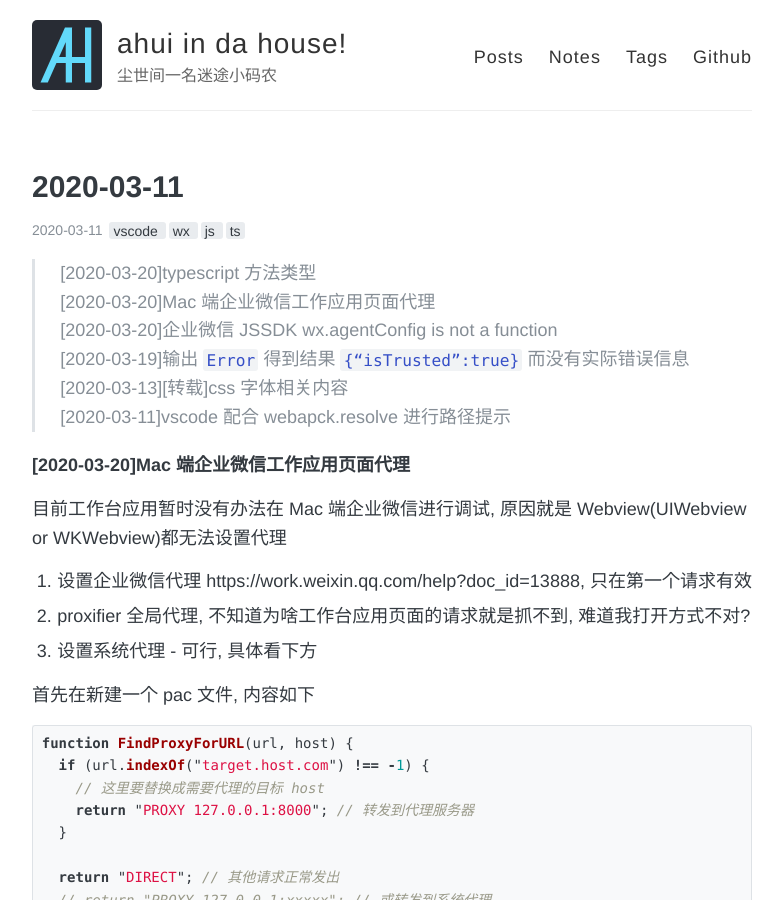
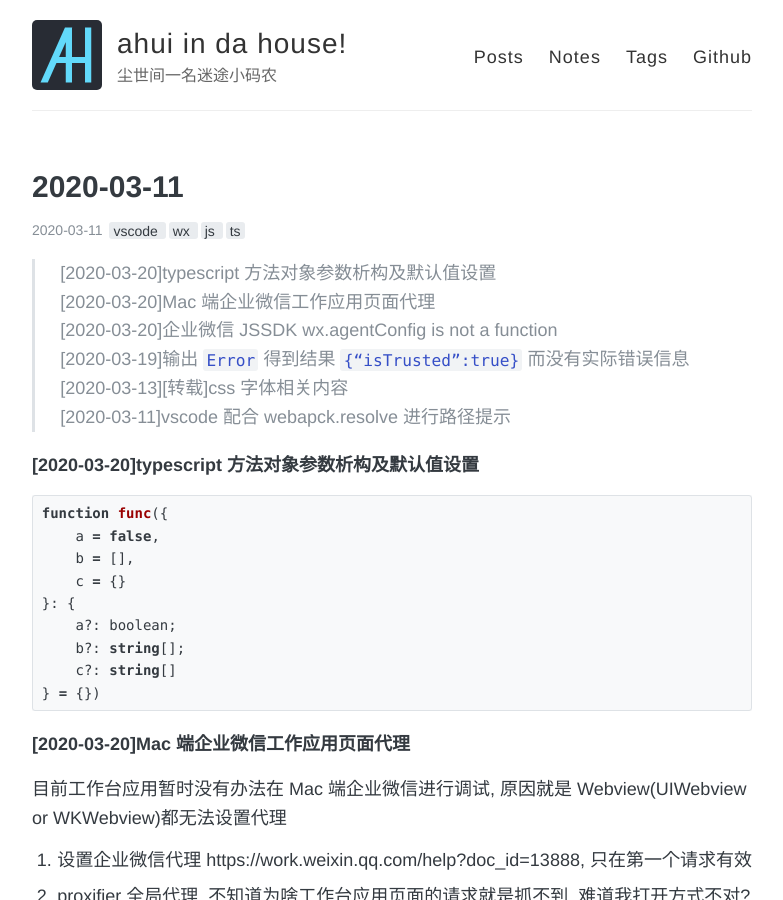
Before and after one commit to funkyLover/blog, a Jekyll site: the page built from notes/_posts/2020-03-11-notes.md, in a window 1280 px wide and 900 px high. Shown: the whole window, without its empty margins (248-1031 px from the left). Built offline with Jekyll 4.4.1, drawn with Linux system fonts in a browser that asks for light colours; comment, search, counter and statistics services are not loaded.

Commit message:
add note;

````diff
--- a/notes/_posts/2020-03-11-notes.md
+++ b/notes/_posts/2020-03-11-notes.md
@@ -7,12 +7,26 @@ comments: true
 share: true
 ---
 
-> [2020-03-20]typescript 方法类型 <br>
+> [2020-03-20]typescript 方法对象参数析构及默认值设置 <br>
 > [2020-03-20]Mac 端企业微信工作应用页面代理 <br>
 > [2020-03-20]企业微信 JSSDK wx.agentConfig is not a function <br>
 > [2020-03-19]输出 `Error` 得到结果 `{“isTrusted”:true}` 而没有实际错误信息 <br>
 > [2020-03-13][转载]css 字体相关内容 <br>
 > [2020-03-11]vscode 配合 webapck.resolve 进行路径提示
+
+##### [2020-03-20]typescript 方法对象参数析构及默认值设置
+
+```ts
+function func({
+    a = false,
+    b = [],
+    c = {}
+}: {
+    a?: boolean;
+    b?: string[];
+    c?: string[]
+} = {})
+```
 
 ##### [2020-03-20]Mac 端企业微信工作应用页面代理
 
````
